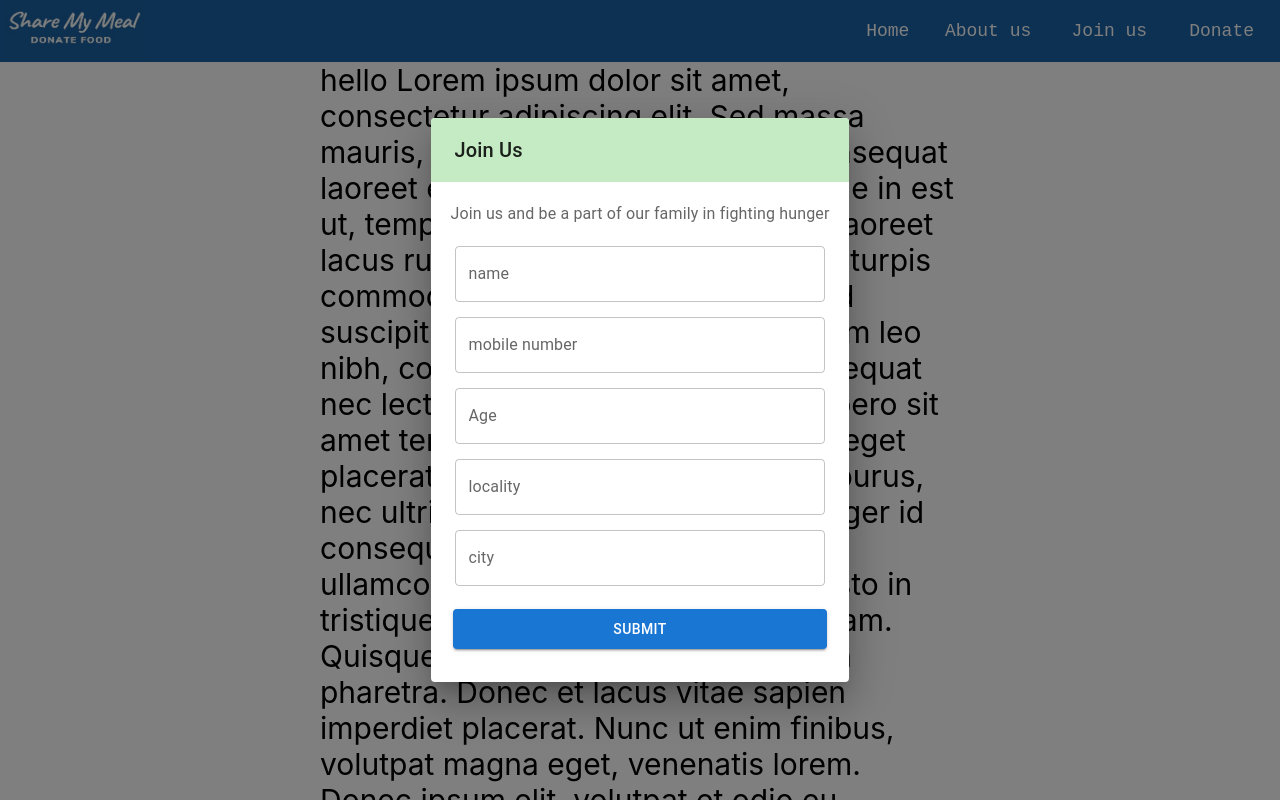
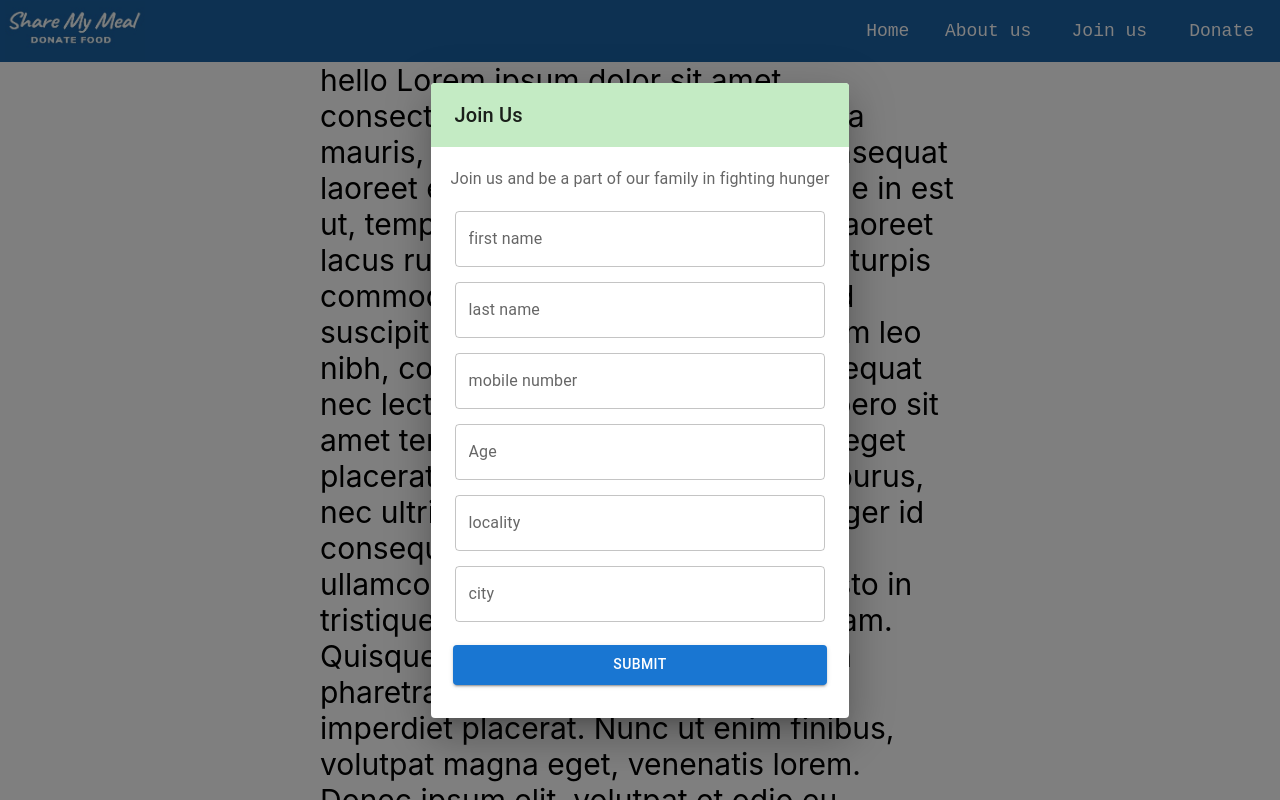
Before and after one commit to amlp33/sharemymeal, a React (Create React App) app: page /home in a window 1280 px wide. Both pictures are taken after a click on the item "Join us". Shown: the top 800 px of the page. Built offline with nearby package versions, Linux system fonts and the light colour scheme.

Commit message:
admin changes

```diff
--- a/src/Admin/AdminDatastore/AdminDatastore.js
+++ b/src/Admin/AdminDatastore/AdminDatastore.js
@@ -58,7 +58,7 @@ export class AdminDatastore extends Component {
                             <div className="admin_data_store_volunteer_inside_sub">
 
                              <div className="admin_datastore_actual_data">
-                                <span> Ravi  </span>in <span>Pune </span>  near <span>Kharadi </span>
+                                <span> Rahul  </span>in <span>Pune </span>  near <span>Kharadi </span>
                                 <Button  className="datastore_button available" variant="contained">Available</Button>
                              </div>
 
@@ -73,6 +73,25 @@ export class AdminDatastore extends Component {
                              <div className="admin_datastore_actual_data">
                                 <span> Avinash  </span>in <span>Pune </span>  near <span>Kothrud </span>
                                 <Button  className="datastore_button unavailable" variant="contained">Unavailable</Button>
+                             </div>
+                             <div className="admin_datastore_actual_data">
+                                <span> Avinash  </span>in <span>Pune </span>  near <span>Kothrud </span>
+                                <Button  className="datastore_button unavailable" variant="contained">Unavailable</Button>
+                             </div>
+                             <div className="admin_datastore_actual_data">
+                                <span> Himanshu  </span>in <span>Pune </span>  near <span>Yerwada </span>
+                                <Button  className="datastore_button available" variant="contained">Available</Button>
+                             </div>
+
+                               <div className="admin_datastore_actual_data">
+                                <span> Himanshu  </span>in <span>Pune </span>  near <span>Yerwada </span>
+                                <Button  className="datastore_button available" variant="contained">Available</Button>
+                             </div>
+
+
+                               <div className="admin_datastore_actual_data">
+                                <span> Himanshu  </span>in <span>Pune </span>  near <span>Yerwada </span>
+                                <Button  className="datastore_button available" variant="contained">Available</Button>
                              </div>
 
                              </div>
--- a/src/Admin/AdminNavbar/AdminNavbar.js
+++ b/src/Admin/AdminNavbar/AdminNavbar.js
@@ -95,7 +95,8 @@ export class AdminNavbar extends Component {
                     Sign up
                     </DialogTitle>
                     <DialogContent className="a_signup_modal_content_container">
-                    <TextField id="outlined-basic" label="Name" variant="outlined" />
+                    <TextField id="outlined-basic" label="first name" variant="outlined" />
+                    <TextField id="outlined-basic" label="last name" variant="outlined" />
                     <TextField id="outlined-basic" label="email" variant="outlined" />
                     <TextField id="outlined-basic" label="phone number" variant="outlined" />
                     <TextField id="outlined-basic" label="city" variant="outlined" />
--- a/src/Donater/Navbar/Navbar.js
+++ b/src/Donater/Navbar/Navbar.js
@@ -144,7 +144,8 @@ export class Navbarr extends Component {
         </DialogTitle>
         <DialogContent>
               <div className="login_modal_grid">
-          <TextField  label="full name" />
+          <TextField  label="first name" />
+          <TextField  label="last name" />
           <TextField id="outlined-basic" label="mobile number" variant="outlined" />
           <TextField id="outlined-basic" label="food pickup address" variant="outlined" />
           <TextField id="outlined-basic" label="city" variant="outlined" />
@@ -193,7 +194,8 @@ export class Navbarr extends Component {
           </DialogContentText>
           <DialogContent className="join_us_grid">
 
-          <TextField size="medium" id="outlined-basic" label="name" variant="outlined" />
+          <TextField size="medium" id="outlined-basic" label="first name" variant="outlined" />
+          <TextField size="medium"  id="outlined-basic" label="last name" variant="outlined" />
           <TextField size="medium"  id="outlined-basic" label="mobile number" variant="outlined" />
           <TextField size="medium"  id="outlined-basic" label="Age" variant="outlined" />
           <TextField size="medium"  id="outlined-basic" label="locality" variant="outlined" />
```
